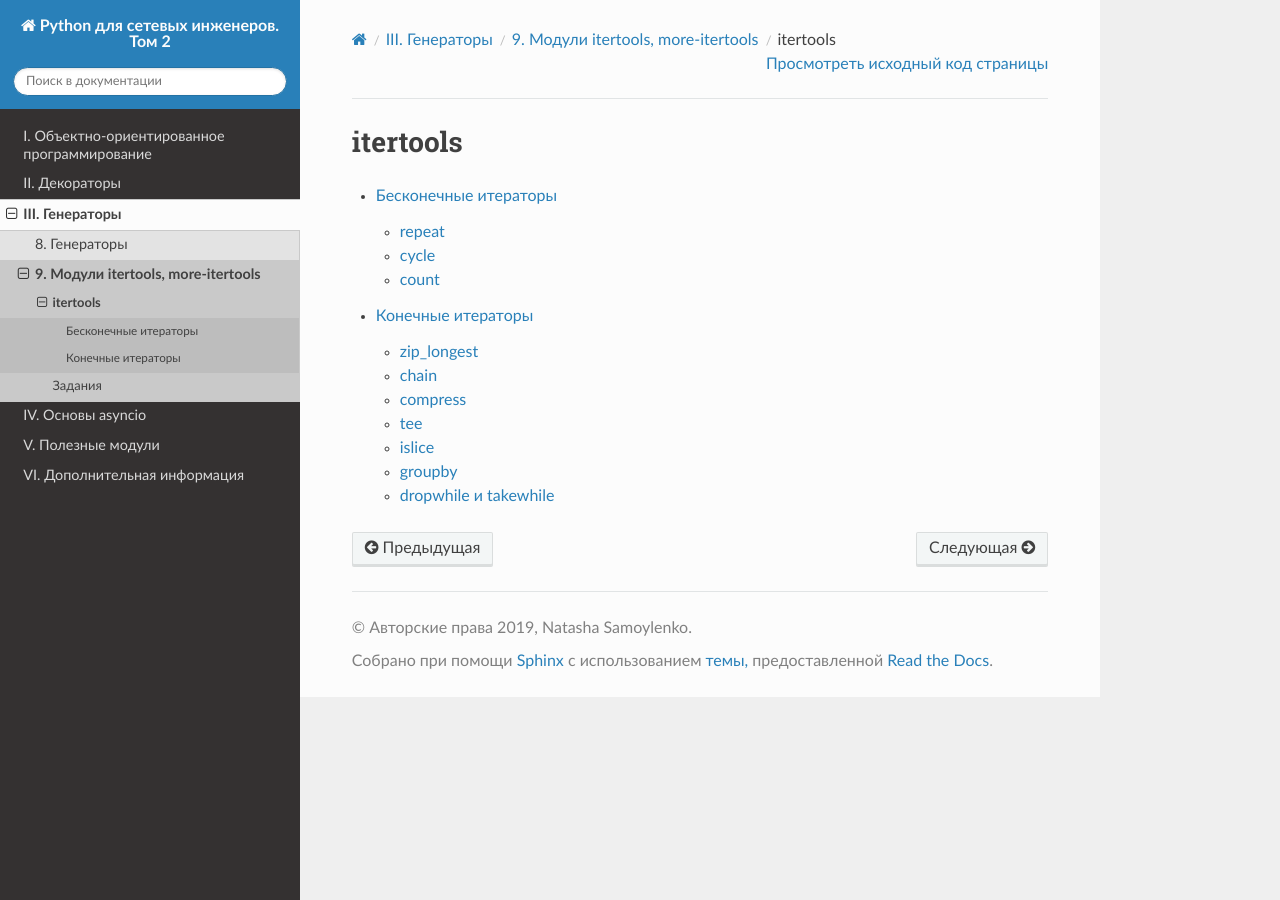
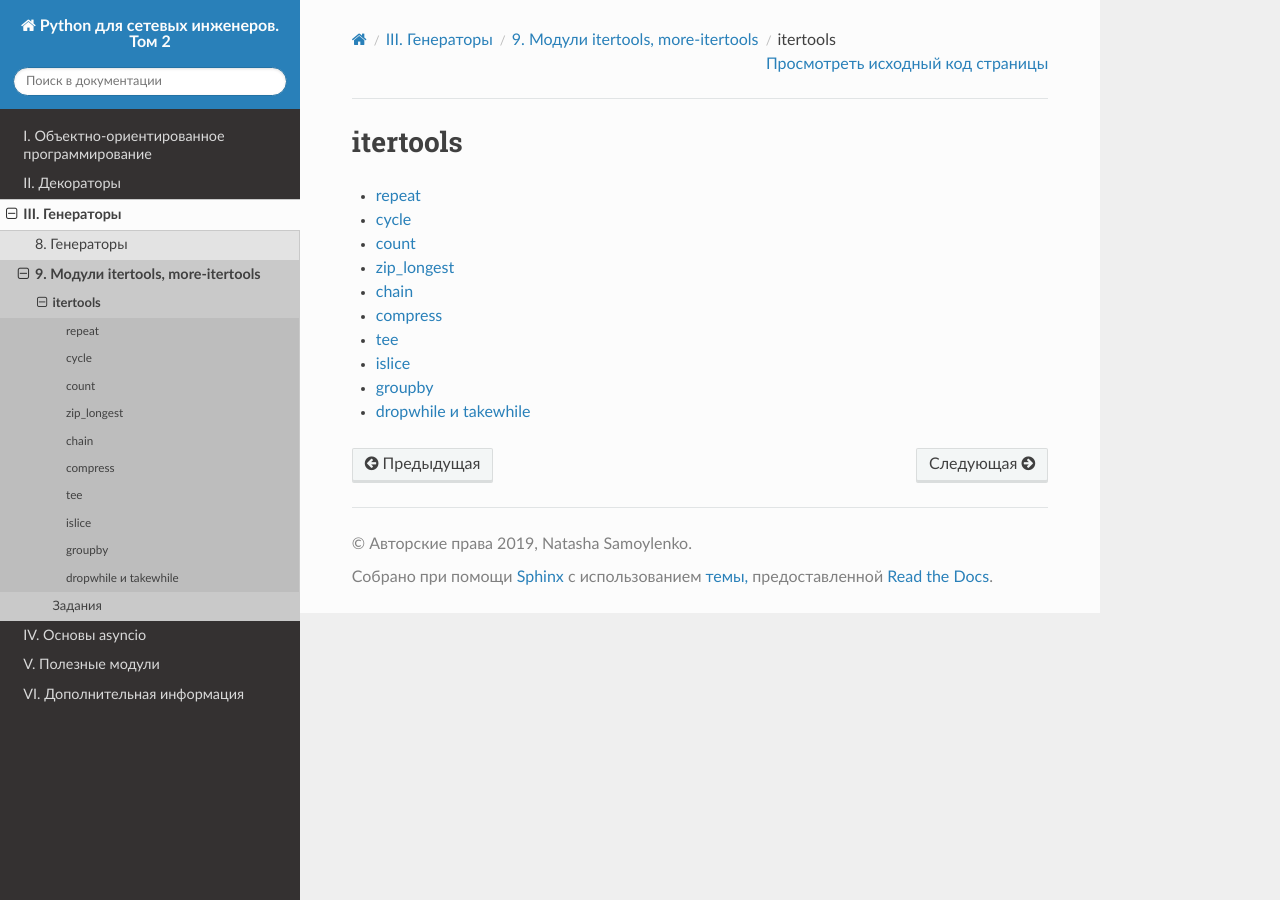
Before and after one commit to natenka/advpyneng-book, a Sphinx documentation site: the page built from docs/source/book/09_itertools/itertools.rst, in a window 1280 px wide. Built offline with Sphinx 7.4.7 and the Read the Docs theme 2.0.0, drawn with Linux system fonts in a browser that asks for light colours; pages that are not in the unit, such as notebooks, are missing from menus.

Commit message:
09_itertools files depth?

```diff
--- a/docs/source/book/09_itertools/itertools.rst
+++ b/docs/source/book/09_itertools/itertools.rst
@@ -5,5 +5,13 @@ itertools
 .. toctree::
    :maxdepth: 2
 
-   itertools_infinite
-   itertools_finite
+   repeat
+   cycle
+   count
+   zip_longest
+   chain
+   compress
+   tee
+   islice
+   groupby
+   dropwhile_takewhile
--- a/docs/source/book/09_itertools/itertools_infinite.rst
+++ /dev/null
@@ -1,9 +0,0 @@
-Бесконечные итераторы
----------------------
-
-.. toctree::
-   :maxdepth: 2
-
-   repeat
-   cycle
-   count
```
Also changed, not shown: docs/source/book/09_itertools/itertools_finite.rst (deleted, +0 -13 lines).
